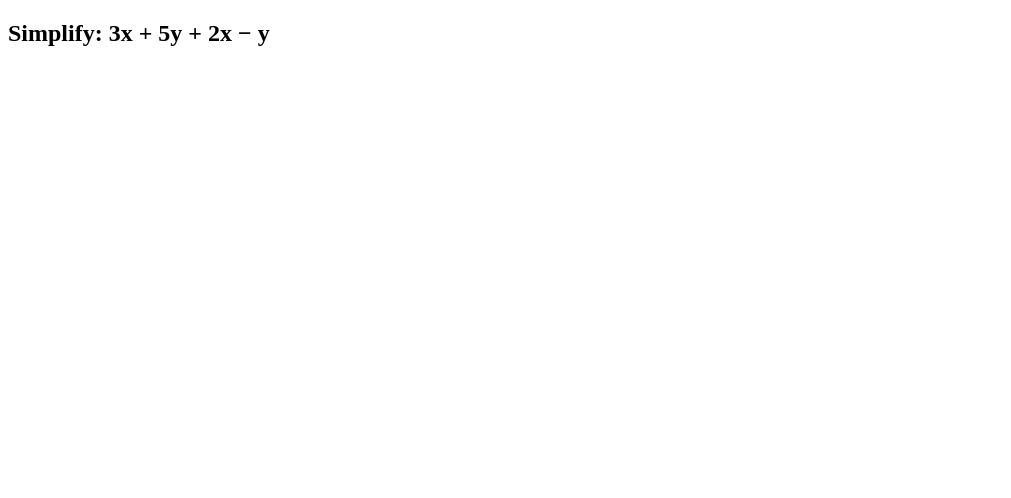
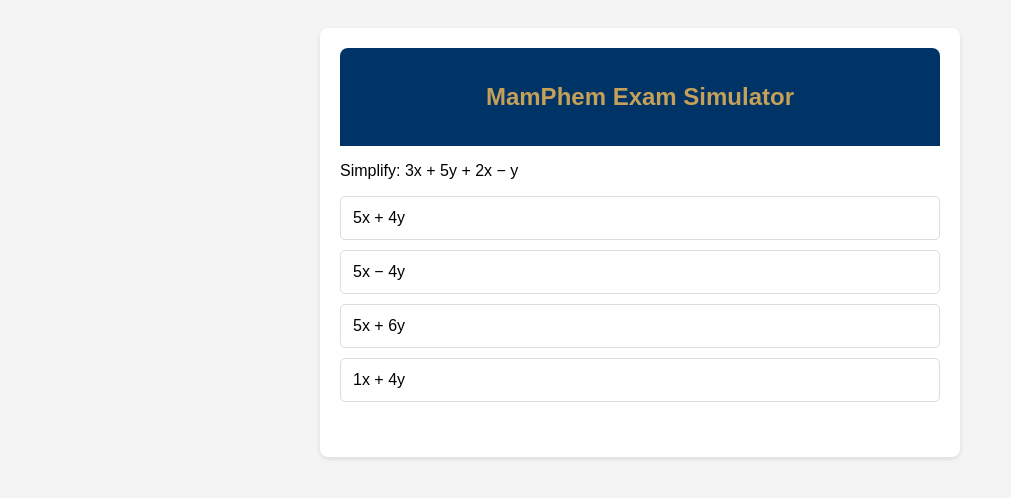
Before and after one commit to yaone2018-arch/mamphem-simulator-., a plain HTML site: page index.html in a window 1280 px wide. Shown: the whole page, without its empty margins (0-1011 px from the left). Drawn offline with Linux system fonts and the light colour scheme.

Commit message:
Add files via upload

```diff
--- a/index.html
+++ b/index.html
@@ -3,48 +3,77 @@
 <head>
     <meta charset="UTF-8">
     <title>MamPhem Exam Simulator</title>
+    <style>
+        body { font-family: sans-serif; background: #f4f4f4; padding: 20px; }
+        .card { max-width: 600px; margin: auto; background: white; padding: 20px; border-radius: 8px; box-shadow: 0 2px 5px rgba(0,0,0,0.1); }
+        .header { background: #003366; color: #C5A059; padding: 15px; text-align: center; border-radius: 8px 8px 0 0; }
+        .option { display: block; margin: 10px 0; padding: 12px; border: 1px solid #ddd; border-radius: 5px; cursor: pointer; }
+        .option:hover { background: #eef; }
+        #feedback { font-weight: bold; margin-top: 15px; padding: 10px; border-radius: 5px; }
+        button { background: #C5A059; color: white; border: none; padding: 10px 20px; width: 100%; border-radius: 5px; cursor: pointer; margin-top: 10px; }
+    </style>
 </head>
 <body>
-    <h2 id="question">Loading...</h2>
-    <div id="options"></div>
-    <div id="feedback"></div>
+    <div class="card">
+        <div class="header"><h2>MamPhem Exam Simulator</h2></div>
+        <p id="question"></p>
+        <div id="options"></div>
+        <div id="feedback"></div>
+    </div>
 
     <script>
-        console.log("Script starting...");
-
+        // Your complete 100-question object
         const questionBank = {
             paper1: [
-                { t:"5.1", d:1, q: "Simplify: 3x + 5y + 2x − y", a: ["5x + 4y", "5x − 4y", "5x + 6y", "1x + 4y"], c: 2, fb: "Collect x-terms and y-terms separately." }
+                { t:"5.1", d:1, q: "Simplify: 3x + 5y + 2x − y", a: ["5x + 4y", "5x − 4y", "5x + 6y", "1x + 4y"], c: 2, fb: "Collect x and y terms." },
+                // ... (add all your other Paper 1 questions here)
             ],
             paper2: [
-                { t:"5.1", d:1, q: "Expand and simplify: 2(3x + 4) − 3(x − 2). Show all working. [3 marks]", a: "2(3x+4)−3(x−2) = 6x+8−3x+6 = 3x+14", fb: "Watch the signs." }
+                { t:"5.1", d:1, q: "Expand/Simplify: 2(3x+4)−3(x−2)", a: "6x+8−3x+6 = 3x+14", fb: "−3×−2 = +6." },
+                // ... (add all your other Paper 2 questions here)
             ]
         };
 
         const allQuestions = [...questionBank.paper1, ...questionBank.paper2];
-        console.log("Total questions loaded: " + allQuestions.length);
         let i = 0;
 
         function loadQ() {
-            console.log("Loading question index: " + i);
             if (i >= allQuestions.length) {
                 document.getElementById('question').innerText = "Practice Complete!";
+                document.getElementById('options').innerHTML = "";
                 return;
             }
+            const q = allQuestions[i];
+            document.getElementById('question').innerText = q.q;
+            let optDiv = document.getElementById('options');
+            optDiv.innerHTML = '';
 
-            const qObj = allQuestions[i];
-            document.getElementById('question').innerText = qObj.q;
-
-            // If this line crashes, the error will finally show in the Console
-            try {
-                // ... (your existing logic here)
-            } catch(e) {
-                console.error("Error loading question: ", e);
+            if (Array.isArray(q.a)) {
+                q.a.forEach((opt, idx) => {
+                    let btn = document.createElement('div');
+                    btn.className = 'option';
+                    btn.innerText = opt;
+                    btn.onclick = () => {
+                        document.getElementById('feedback').innerText = (idx === q.c ? "Correct! " : "Pitfall: ") + q.fb;
+                        showNext();
+                    };
+                    optDiv.appendChild(btn);
+                });
+            } else {
+                optDiv.innerHTML = "<p><strong>Answer:</strong> " + q.a + "</p>";
+                showNext();
             }
         }
 
+        function showNext() {
+            if (!document.getElementById('nextBtn')) {
+                let n = document.createElement('button');
+                n.id = 'nextBtn'; n.innerText = "Next Question";
+                n.onclick = () => { document.getElementById('feedback').innerText = ""; i++; loadQ(); };
+                document.getElementById('options').appendChild(n);
+            }
+        }
         loadQ();
-        console.log("Script finished.");
     </script>
 </body>
 </html>
```
